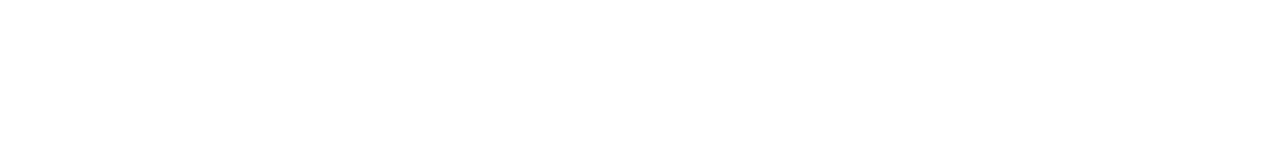
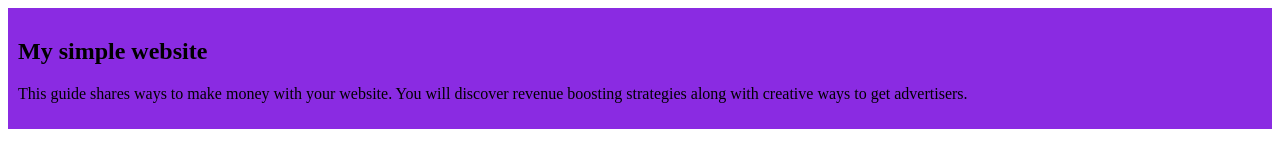
Before and after one commit to sharmin133/my-simple-website, a plain HTML site: page index.html in a window 1280 px wide. Drawn offline with Linux system fonts and the light colour scheme.

Commit message:
added My Simple Website

```diff
--- a/index.html
+++ b/index.html
@@ -4,8 +4,15 @@
     <meta charset="UTF-8">
     <meta name="viewport" content="width=device-width, initial-scale=1.0">
     <title>My Simple Website</title>
+    <link rel="stylesheet" href="styles/blog.css">
 </head>
 <body>
 
+
+    <div>
+
+        <h2>My simple website</h2>
+        <p>This guide shares ways to make money with your website. You will discover revenue boosting strategies along with creative ways to get advertisers.</p>
+    </div>
 </body>
 </html>
--- /dev/null
+++ b/styles/blog.css
@@ -0,0 +1,6 @@
+div
+
+{
+    background-color: blueviolet;
+    padding: 10px;
+}
```
